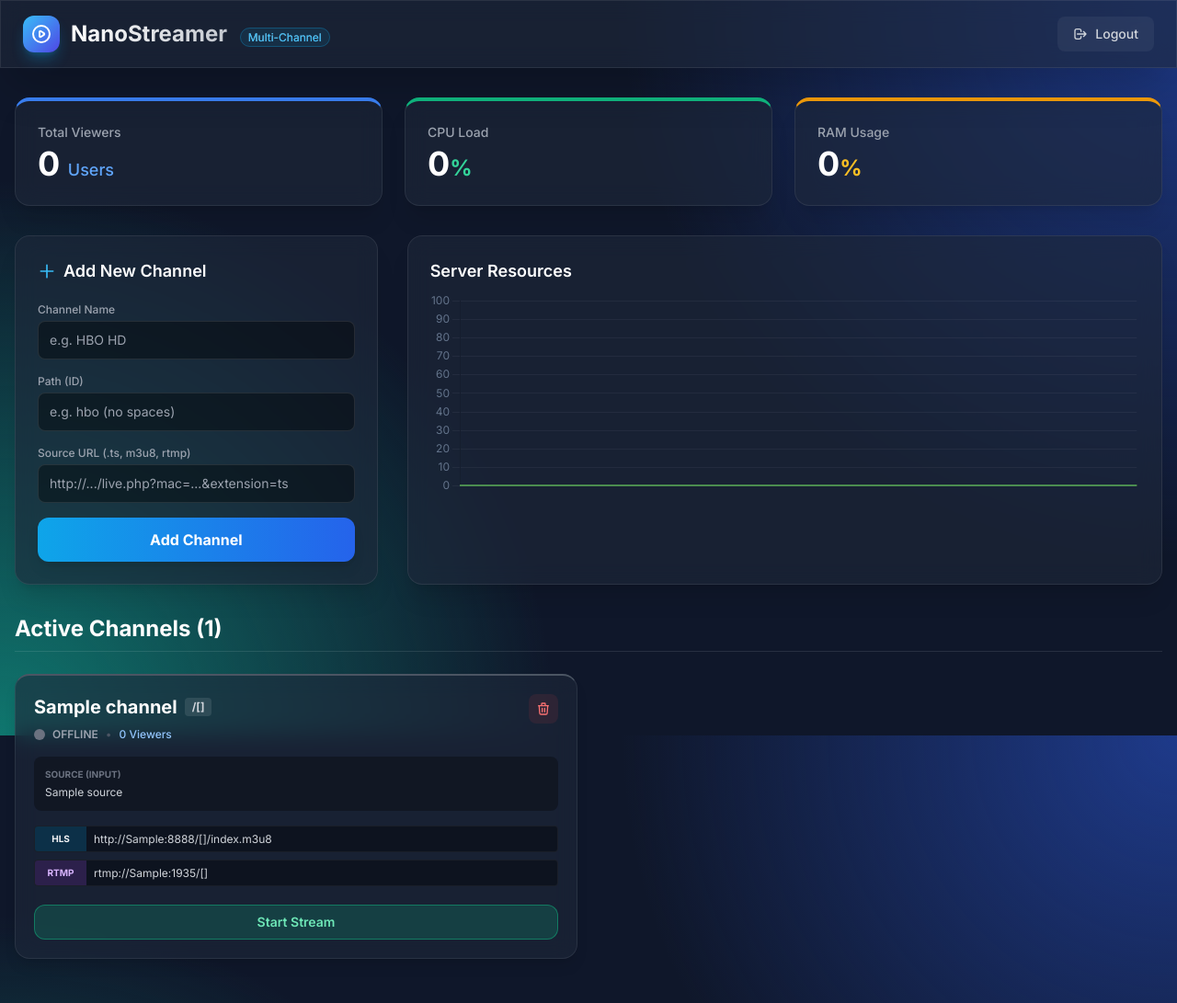
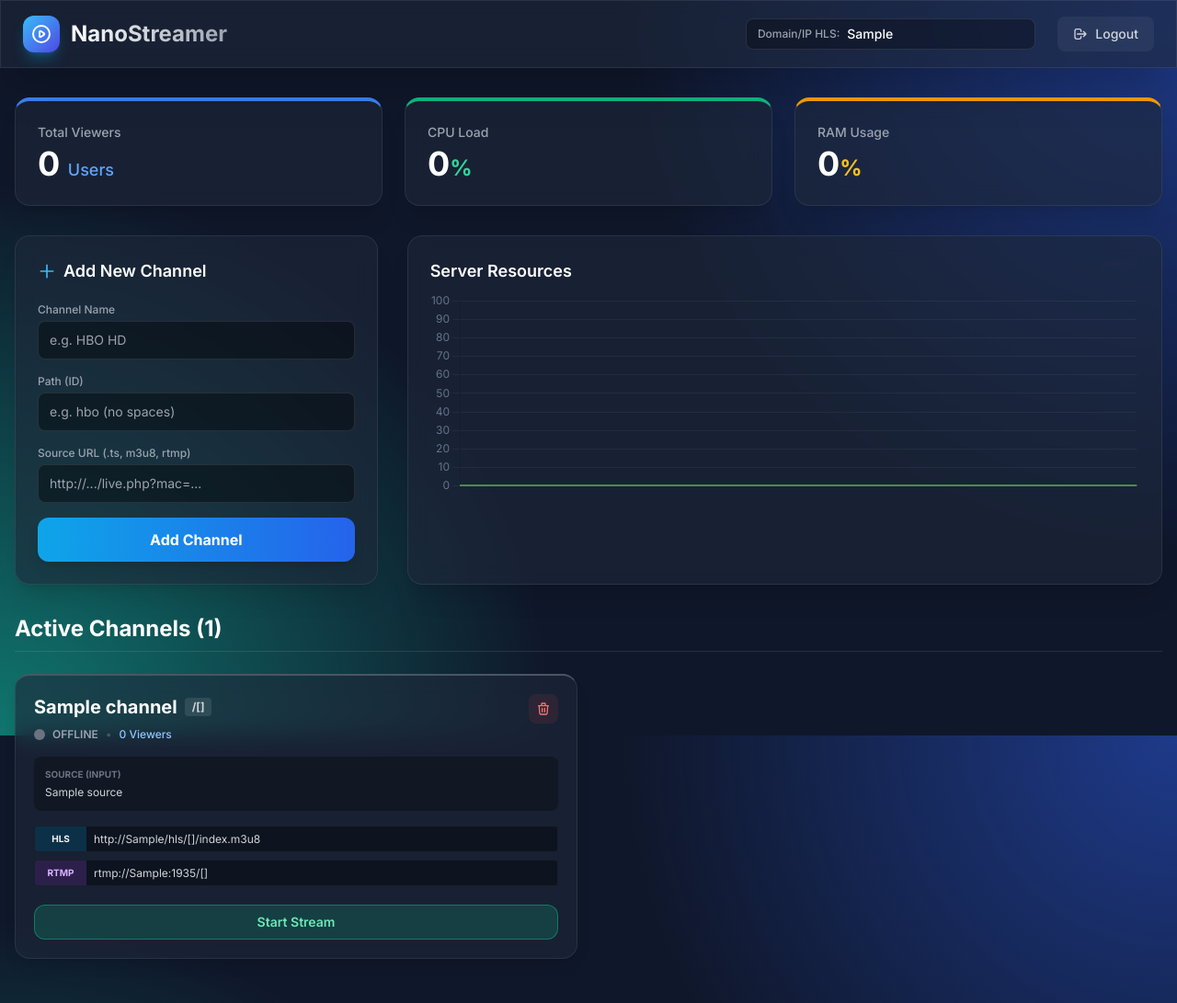
Before and after one commit to muissinanda/NanoStream, a FastAPI app: template templates/dashboard.html in a window 1280 px wide. Shown: the whole page at 92% size. Run offline with FastAPI, Linux system fonts and the light colour scheme; the template is opened without the code that fills it: most values are stand-ins (such as "Sample title", 1, 10 or a date in 2020); some libraries are stand-ins or nearby versions.

Commit message:
Add files via upload

```diff
--- a/app.py
+++ b/app.py
@@ -213,5 +213,31 @@ async def metrics(request: Request):
         "channels": channel_status
     }
 
+# --- HLS REVERSE PROXY ---
+# Berfungsi untuk mem-bypass blokir port Cloudflare Tunnel
+# Sehingga user bisa memutar lewat domain nobar.boyblade.my.id tanpa port 8888
+from fastapi.responses import StreamingResponse
+
+@app.get("/hls/{path}/{filename}")
+def proxy_hls(path: str, filename: str):
+    url = f"http://127.0.0.1:8888/{path}/{filename}"
+
+    def iterfile():
+        try:
+            with requests.get(url, stream=True, timeout=5) as r:
+                for chunk in r.iter_content(chunk_size=65536):
+                    if chunk:
+                        yield chunk
+        except Exception:
+            pass
+
+    headers = {}
+    if filename.endswith(".m3u8"):
+        headers["Content-Type"] = "application/vnd.apple.mpegurl"
+    elif filename.endswith(".ts"):
+        headers["Content-Type"] = "video/MP2T"
+
+    return StreamingResponse(iterfile(), headers=headers)
+
 if __name__ == "__main__":
     uvicorn.run("app:app", host="0.0.0.0", port=8000, reload=True)
--- a/templates/dashboard.html
+++ b/templates/dashboard.html
@@ -44,16 +44,24 @@
             <div class="w-10 h-10 rounded-xl bg-gradient-to-br from-brand-400 to-indigo-600 flex items-center justify-center shadow-lg shadow-brand-500/30">
                 <svg class="w-6 h-6 text-white" fill="none" stroke="currentColor" viewBox="0 0 24 24"><path stroke-linecap="round" stroke-linejoin="round" stroke-width="2" d="M14.752 11.168l-3.197-2.132A1 1 0 0010 9.87v4.263a1 1 0 001.555.832l3.197-2.132a1 1 0 000-1.664z"></path><path stroke-linecap="round" stroke-linejoin="round" stroke-width="2" d="M21 12a9 9 0 11-18 0 9 9 0 0118 0z"></path></svg>
             </div>
-            <h1 class="text-2xl font-bold bg-clip-text text-transparent bg-gradient-to-r from-white to-gray-400">NanoStreamer <span class="text-xs font-normal text-brand-400 ml-2 border border-brand-500/30 px-2 py-0.5 rounded-full bg-brand-500/10">Multi-Channel</span></h1>
+            <h1 class="text-2xl font-bold bg-clip-text text-transparent bg-gradient-to-r from-white to-gray-400">NanoStreamer</h1>
         </div>
-        <a href="/logout" class="flex items-center space-x-2 bg-white/5 hover:bg-red-500/20 text-gray-300 hover:text-red-400 px-4 py-2 rounded-lg text-sm font-medium transition-all border border-transparent hover:border-red-500/30">
-            <svg class="w-4 h-4" fill="none" stroke="currentColor" viewBox="0 0 24 24"><path stroke-linecap="round" stroke-linejoin="round" stroke-width="2" d="M17 16l4-4m0 0l-4-4m4 4H7m6 4v1a3 3 0 01-3 3H6a3 3 0 01-3-3V7a3 3 0 013-3h4a3 3 0 013 3v1"></path></svg>
-            <span>Logout</span>
-        </a>
+
+        <div class="flex items-center space-x-6">
+            <!-- Custom Domain/IP Input for Playback URLs -->
+            <div class="flex items-center space-x-2 bg-black/30 border border-white/10 rounded-lg px-3 py-1.5 hidden md:flex">
+                <span class="text-xs text-gray-400 font-medium">Domain/IP HLS:</span>
+                <input type="text" id="display_domain" value="{{ local_ip }}" oninput="updateAllUrls()" class="bg-transparent text-white text-sm focus:outline-none w-48 font-medium">
+            </div>
+
+            <a href="/logout" class="flex items-center space-x-2 bg-white/5 hover:bg-red-500/20 text-gray-300 hover:text-red-400 px-4 py-2 rounded-lg text-sm font-medium transition-all border border-transparent hover:border-red-500/30">
+                <svg class="w-4 h-4" fill="none" stroke="currentColor" viewBox="0 0 24 24"><path stroke-linecap="round" stroke-linejoin="round" stroke-width="2" d="M17 16l4-4m0 0l-4-4m4 4H7m6 4v1a3 3 0 01-3 3H6a3 3 0 01-3-3V7a3 3 0 013-3h4a3 3 0 013 3v1"></path></svg>
+                <span>Logout</span>
+            </a>
+        </div>
     </nav>
 
     <div class="container mx-auto px-4 space-y-8">
-
         <!-- Top Stats Row -->
         <div class="grid grid-cols-1 md:grid-cols-3 gap-6">
             <div class="glass-card p-6 rounded-2xl shadow-xl border-t-4 border-t-blue-500 relative overflow-hidden">
@@ -72,7 +80,6 @@
 
         <!-- Middle Row: Add Channel & Global Chart -->
         <div class="grid grid-cols-1 xl:grid-cols-3 gap-8">
-            <!-- Add Channel Form -->
             <div class="xl:col-span-1 glass-card p-6 rounded-2xl shadow-xl relative overflow-hidden">
                 <h2 class="text-lg font-semibold text-white mb-5 flex items-center space-x-2">
                     <svg class="w-5 h-5 text-brand-400" fill="none" stroke="currentColor" viewBox="0 0 24 24"><path stroke-linecap="round" stroke-linejoin="round" stroke-width="2" d="M12 4v16m8-8H4"></path></svg>
@@ -90,7 +97,7 @@
                     </div>
                     <div>
                         <label class="block text-gray-400 mb-1 text-xs font-medium">Source URL (.ts, m3u8, rtmp)</label>
-                        <input type="text" name="source_url" placeholder="http://.../live.php?mac=...&extension=ts" class="w-full bg-black/40 border border-white/10 text-white rounded-lg px-3 py-2.5 focus:outline-none focus:border-brand-500 text-sm" required>
+                        <input type="text" name="source_url" placeholder="http://.../live.php?mac=..." class="w-full bg-black/40 border border-white/10 text-white rounded-lg px-3 py-2.5 focus:outline-none focus:border-brand-500 text-sm" required>
                     </div>
                     <button type="submit" class="w-full bg-gradient-to-r from-brand-500 to-blue-600 hover:from-brand-400 hover:to-blue-500 text-white font-bold py-3 rounded-xl transition-all shadow-lg flex justify-center items-center space-x-2 mt-4">
                         <span>Add Channel</span>
@@ -98,7 +105,6 @@
                 </form>
             </div>
 
-            <!-- Resource Chart -->
             <div class="xl:col-span-2 glass-card p-6 rounded-2xl shadow-xl">
                 <div class="flex justify-between items-center mb-2">
                     <h2 class="text-lg font-semibold text-white">Server Resources</h2>
@@ -153,11 +159,11 @@
                     <div class="space-y-2 mb-5">
                         <div class="flex items-center bg-black/40 rounded border border-white/5 overflow-hidden">
                             <span class="text-[10px] font-bold bg-brand-500/20 text-brand-300 px-2 py-1.5 w-14 text-center shrink-0">HLS</span>
-                            <input type="text" readonly value="http://{{ local_ip }}:8888/{{ path }}/index.m3u8" class="bg-transparent text-gray-300 text-xs w-full px-2 py-1 outline-none cursor-copy" onclick="this.select()">
+                            <input type="text" id="hls-url-{{ path }}" readonly value="http://{{ local_ip }}:8888/{{ path }}/index.m3u8" class="bg-transparent text-gray-300 text-xs w-full px-2 py-1 outline-none cursor-copy" onclick="this.select()">
                         </div>
                         <div class="flex items-center bg-black/40 rounded border border-white/5 overflow-hidden">
                             <span class="text-[10px] font-bold bg-purple-500/20 text-purple-300 px-2 py-1.5 w-14 text-center shrink-0">RTMP</span>
-                            <input type="text" readonly value="rtmp://{{ local_ip }}:1935/{{ path }}" class="bg-transparent text-gray-300 text-xs w-full px-2 py-1 outline-none cursor-copy" onclick="this.select()">
+                            <input type="text" id="rtmp-url-{{ path }}" readonly value="rtmp://{{ local_ip }}:1935/{{ path }}" class="bg-transparent text-gray-300 text-xs w-full px-2 py-1 outline-none cursor-copy" onclick="this.select()">
                         </div>
                     </div>
 
@@ -169,17 +175,33 @@
                         {% endif %}
                     </div>
                 </div>
-                {% else %}
-                <div class="col-span-full py-12 text-center text-gray-500 bg-white/5 rounded-2xl border border-white/10 border-dashed">
-                    <svg class="w-12 h-12 mx-auto mb-3 opacity-50" fill="none" stroke="currentColor" viewBox="0 0 24 24"><path stroke-linecap="round" stroke-linejoin="round" stroke-width="2" d="M20 13V6a2 2 0 00-2-2H6a2 2 0 00-2 2v7m16 0v5a2 2 0 01-2 2H6a2 2 0 01-2-2v-5m16 0h-2.586a1 1 0 00-.707.293l-2.414 2.414a1 1 0 01-.707.293h-3.172a1 1 0 01-.707-.293l-2.414-2.414A1 1 0 006.586 13H4"></path></svg>
-                    <p>Belum ada channel. Silakan tambahkan channel baru di form atas.</p>
-                </div>
                 {% endfor %}
             </div>
         </div>
     </div>
 
     <script>
+        // Update URL dynamically based on user input for Domain
+        function updateAllUrls() {
+            const domain = document.getElementById('display_domain').value || '127.0.0.1';
+
+            {% for path, ch in channels.items() %}
+                // Gunakan format http atau https otomatis, tapi karena port spesifik biasanya kita tulis lengkap
+                let protocol = domain.includes('https://') ? '' : (domain.includes('http://') ? '' : 'http://');
+                let cleanDomain = domain.replace('http://', '').replace('https://', '');
+
+                // Gunakan rute Reverse Proxy HLS bawaan NanoStreamer agar bypass Cloudflare Tunnel
+                document.getElementById('hls-url-{{ path }}').value = `${protocol}${cleanDomain}/hls/{{ path }}/index.m3u8`;
+
+                // RTMP tidak bisa lewat Cloudflare, tetap biarkan pakai port 1935 (harus pakai IP Publik VPS asli)
+                let rtmpDomain = cleanDomain.split(':')[0]; // remove port if exists
+                document.getElementById('rtmp-url-{{ path }}').value = `rtmp://${rtmpDomain}:1935/{{ path }}`;
+            {% endfor %}
+        }
+
+        // Initial setup
+        setTimeout(updateAllUrls, 100);
+
         const ctx = document.getElementById('resourceChart').getContext('2d');
         const cpuGradient = ctx.createLinearGradient(0, 0, 0, 240);
         cpuGradient.addColorStop(0, 'rgba(16, 185, 129, 0.4)');
@@ -217,23 +239,18 @@
                 const data = await res.json();
                 if(data.error) return;
 
-                // Update Stats
                 document.getElementById('stat-cpu').innerHTML = data.cpu + '<span class="text-2xl text-emerald-400">%</span>';
                 document.getElementById('stat-ram').innerHTML = data.ram + '<span class="text-2xl text-amber-400">%</span>';
                 document.getElementById('stat-viewers').innerHTML = data.total_viewers + ' <span class="text-lg text-blue-400 font-medium">Users</span>';
 
-                // Chart
                 resourceChart.data.datasets[0].data.shift(); resourceChart.data.datasets[0].data.push(data.cpu);
                 resourceChart.data.datasets[1].data.shift(); resourceChart.data.datasets[1].data.push(data.ram);
                 resourceChart.update('none');
 
-                // Channels Real-time Updates (Status & Viewers)
                 for (const [path, stats] of Object.entries(data.channels)) {
                     const viewerEl = document.getElementById(`viewers-${path}`);
                     if(viewerEl) viewerEl.innerText = stats.viewers;
 
-                    // Note: We only update viewers dynamically without refreshing the page.
-                    // Start/Stop status triggers a page reload naturally, but we can sync the UI just in case.
                     const ind = document.getElementById(`status-ind-${path}`);
                     const txt = document.getElementById(`status-txt-${path}`);
                     if(ind && txt) {
@@ -248,7 +265,6 @@
                         }
                     }
                 }
-
             } catch (err) {}
         }, 2000);
     </script>
```
